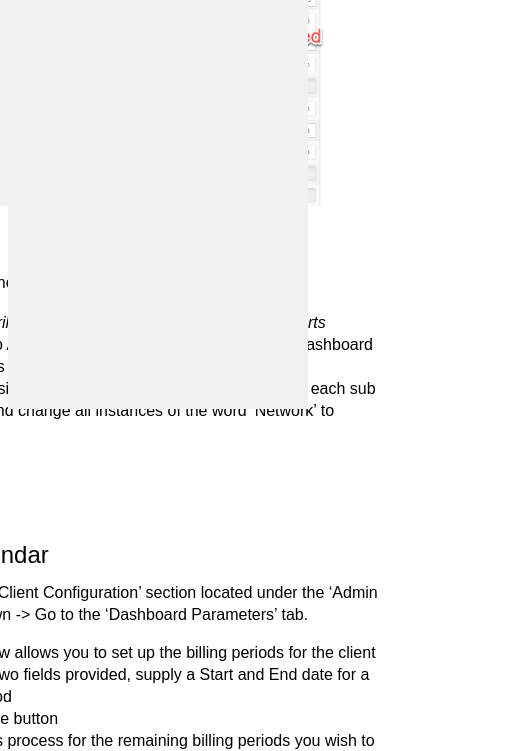
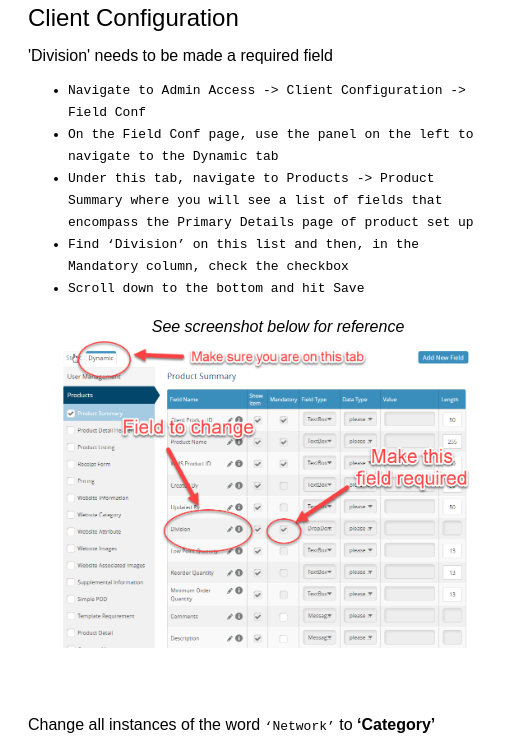
Before and after one commit to baranekadam76/TechnicalDocument, a plain HTML site: page index.html in a window 390 px wide. Shown: the part 443-1194 px from the top of the page, 528 px wide, since content can reach past the window. Drawn offline with Linux system fonts and the light colour scheme.

Commit message:
the page is repsonsive! i might make it responsive in a different way though now

```diff
--- a/techdoc.css
+++ b/techdoc.css
@@ -5,11 +5,14 @@
 */
 }
 
+html, body {
+	min-width: 290px;
+}
+
 #main-doc {
-	max-width: 1600px;
-	height: auto;
+	position: absolute;
+	margin-left: 310px;
 	font-family: sans-serif, verdana;
-	float: right;
 }
 
 header {
@@ -53,12 +56,15 @@ header {
 
 
 #navbar {
-	max-width: 300px;
+	min-width: 290px;
+	width: 300px;
 	height: 100%;
 	float: left;
 	background-color: #F1F1F1;
 	font-family: sans-serif, verdana;
 	position: fixed;
+	top: 0px;
+	left: 0px;
 	border-right: 2px solid black;
 }
 
@@ -103,12 +109,21 @@ header {
 
 
 
-@media screen and (max-width: 400px) {
+@media screen and (max-width: 500px) {
 	#navbar {
-		width: 100%;
-		max-height: 100%;
 		position: absolute;
-		float: none;
+		top: 0;
+		padding: 0;
+		margin: 0;
+		min-width: 500px;
+		max-height: 425px;
 		border-right: none;
 	}
+	#main-doc {
+		position: relative;
+		margin-left: 0px;
+		margin-top: 450px;
+		padding-left: 20px;
+		min-width: 480px;
+	}
 }
```
